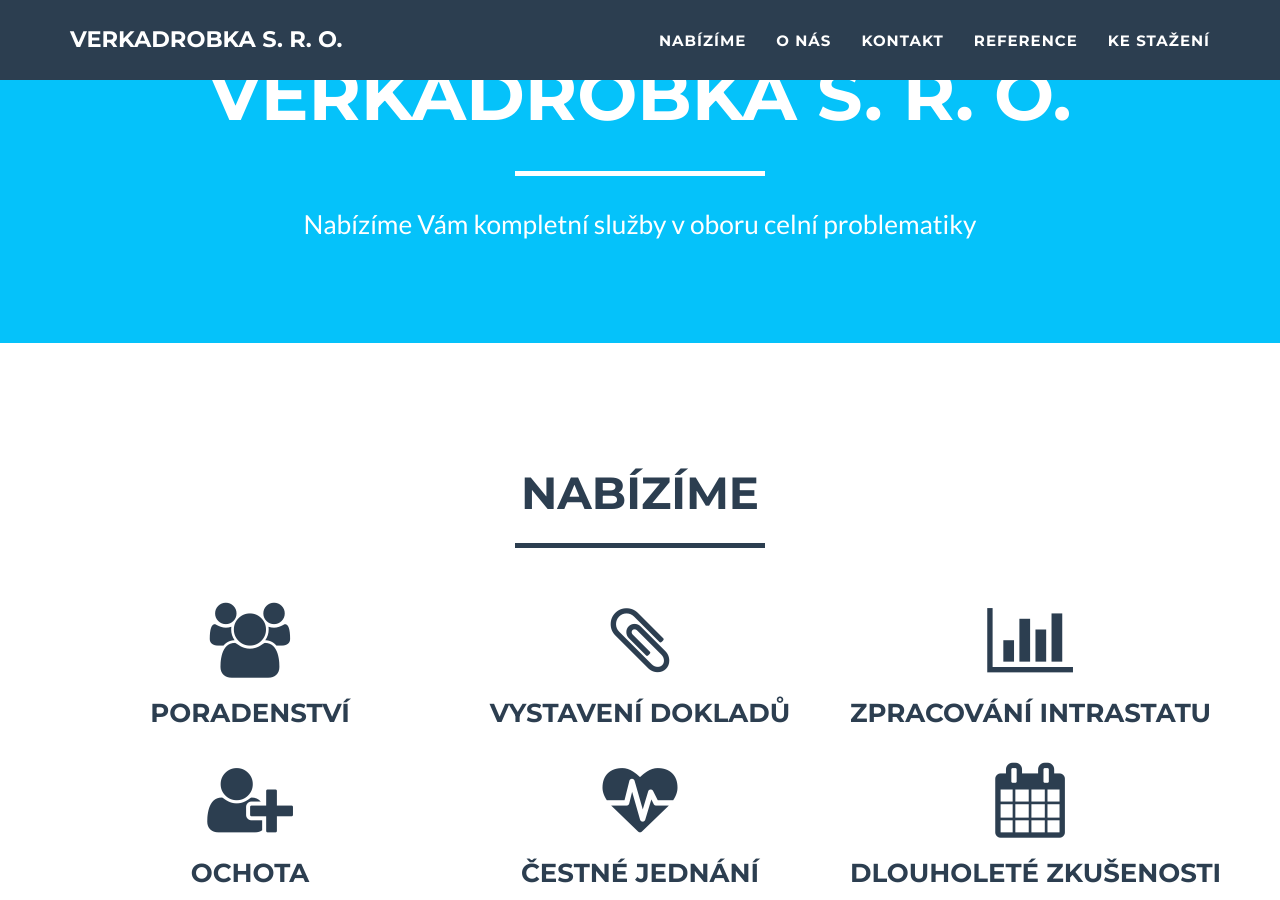
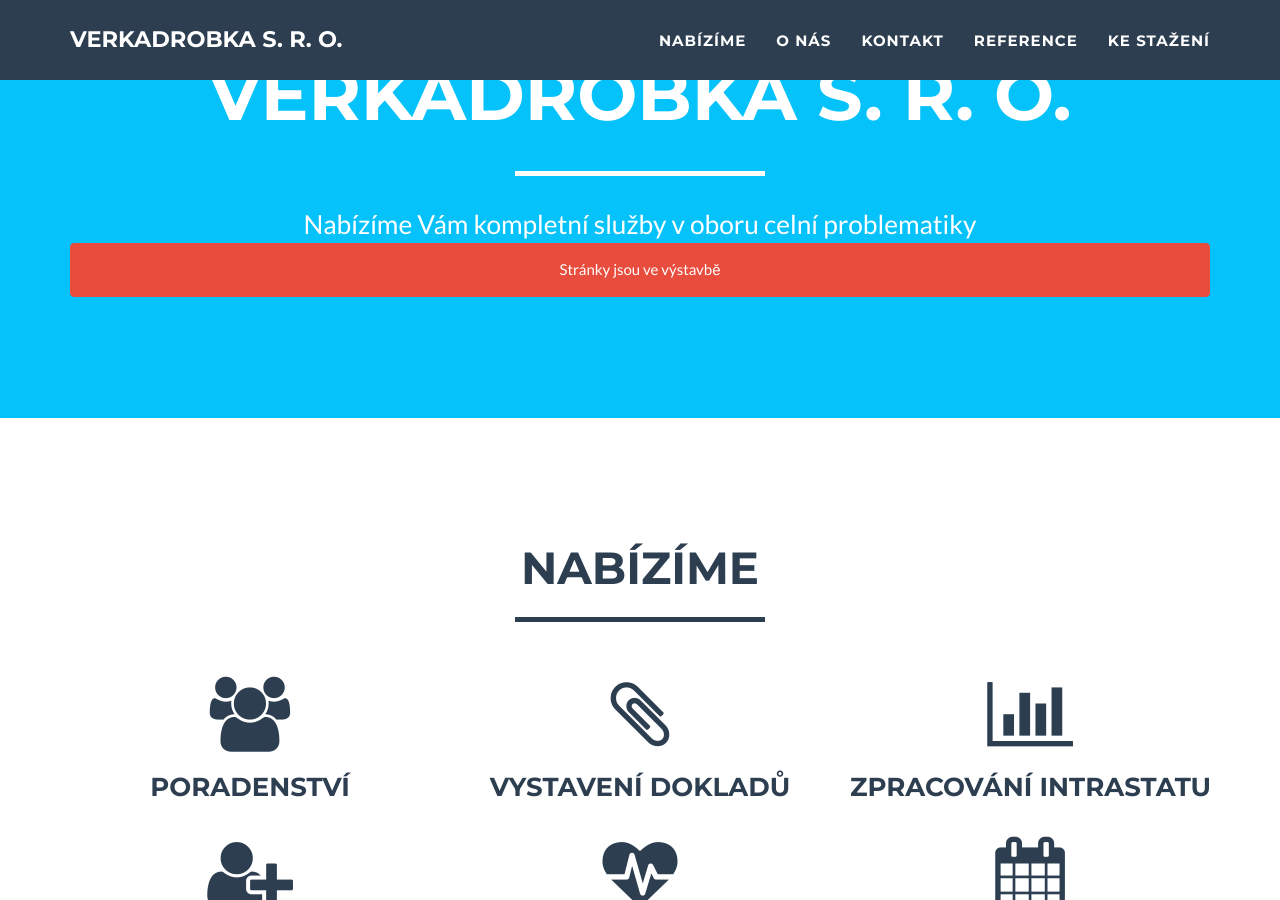
Before and after one commit to pdostal/drobilek, a Jekyll site: the page built from index.html, in a window 1280 px wide and 900 px high, scrolled down 316 px. Built offline with Jekyll 4.4.1, drawn with Linux system fonts in a browser that asks for light colours; nearby versions of some CDN libraries.

Commit message:
Stránky jsou ve výstavbě

```diff
--- a/_includes/header.html
+++ b/_includes/header.html
@@ -10,6 +10,9 @@
                         <span class="skills">Nabízíme Vám kompletní služby v oboru celní problematiky</span>
                     </div>
                 </div>
+                <div class="col-lg-12">
+                  <div class="alert alert-danger" role="alert">Stránky jsou ve výstavbě</div>
+                </div>
             </div>
         </div>
     </header>
```
